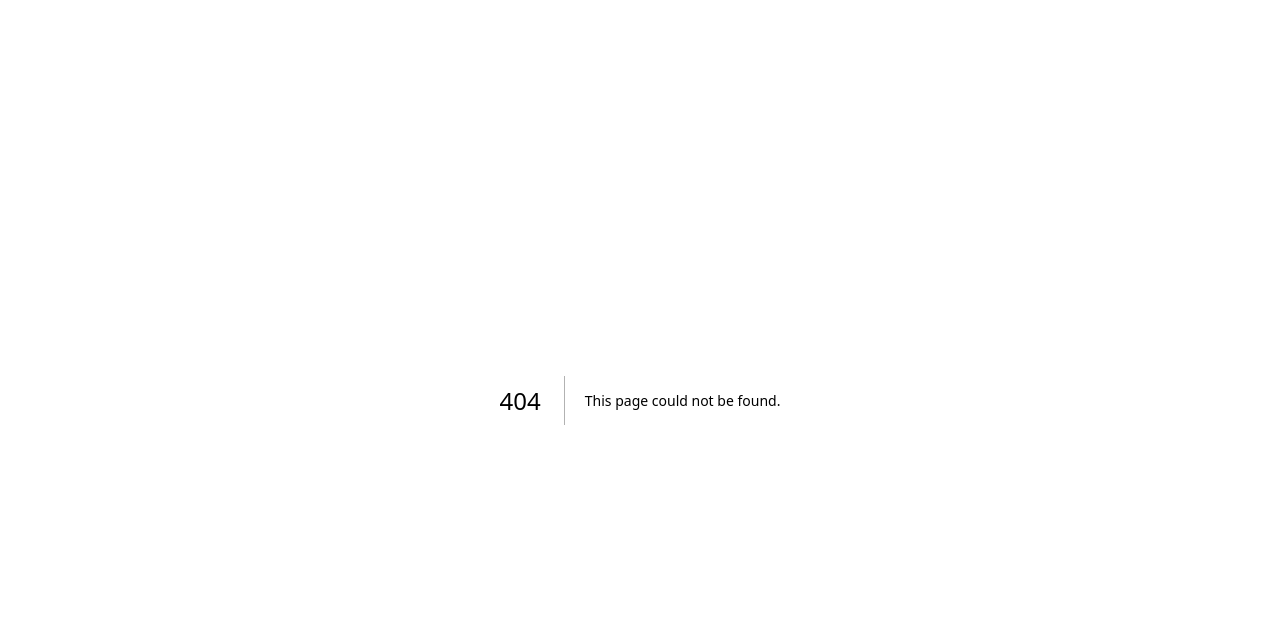
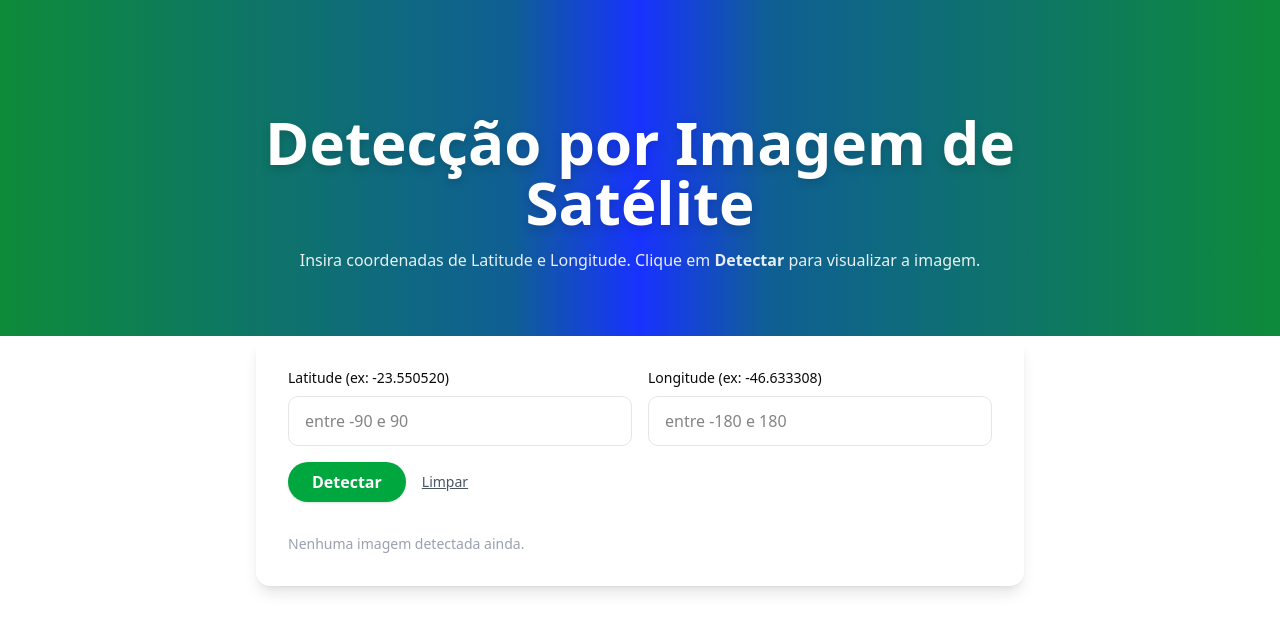
Before and after one commit to vinicaliel/SolarDetect-Fullstack, a Next.js app in the folder solar-detect-front/: page /solardetect in a window 1280 px wide. Before the commit this address had no page. Shown: the top 632 px of the page. Built offline with nearby package versions, Linux system fonts and the light colour scheme.

Commit message:
feat: solar detect frontend

```diff
--- a/solar-detect-front/src/app/globals.css
+++ b/solar-detect-front/src/app/globals.css
@@ -120,3 +120,7 @@
     @apply bg-background text-foreground;
   }
 }
+
+.hero-gradient {
+  background: linear-gradient(90deg, #0d8b3a 0%, #0f5f94 40%, #1832ff 50%, #0f5f94 60%, #0d8b3a 100%);
+}
--- /dev/null
+++ b/solar-detect-front/src/app/solardetect/page.tsx
@@ -0,0 +1,186 @@
+"use client";
+import { useState, FormEvent } from "react";
+
+export default function SolarDetect() {
+  const [lat, setLat] = useState<string>("");
+  const [lon, setLon] = useState<string>("");
+  const [error, setError] = useState<string>("");
+  const [loading, setLoading] = useState<boolean>(false);
+  const [imageUrl, setImageUrl] = useState<string | null>(null);
+
+  // Função para validar e formatar lat/lon
+  function parseAndFormat(value: string | number, type: "lat" | "lon"): string | null {
+    if (value === "" || value === null || value === undefined) return null;
+    const normalized = String(value).replace(",", ".").trim();
+    const n = parseFloat(normalized);
+    if (Number.isNaN(n)) return null;
+
+    if (type === "lat" && (n < -90 || n > 90)) return null;
+    if (type === "lon" && (n < -180 || n > 180)) return null;
+
+    return n.toFixed(6); // 6 casas decimais
+  }
+
+  // Handler principal
+  async function handleDetect(e: FormEvent) {
+    e.preventDefault();
+    setError("");
+    setImageUrl(null);
+    setLoading(true);
+
+    const latF = parseAndFormat(lat, "lat");
+    const lonF = parseAndFormat(lon, "lon");
+
+    if (!latF || !lonF) {
+      setError("Insira latitude (-90 a 90) e longitude (-180 a 180) válidas.");
+      setLoading(false);
+      return;
+    }
+
+    const API_BASE = process.env.NEXT_PUBLIC_API_URL || "http://localhost:8080";
+    const url = `${API_BASE}/api/predict?lat=${latF}&lon=${lonF}`;
+
+    try {
+      const res = await fetch(url);
+
+      if (!res.ok) throw new Error(`Erro HTTP ${res.status}`);
+
+      const contentType = res.headers.get("content-type") || "";
+
+      if (contentType.includes("image")) {
+        // Resposta binária (imagem PNG)
+        const blob = await res.blob();
+        const blobUrl = URL.createObjectURL(blob);
+        setImageUrl(blobUrl);
+      } else if (contentType.includes("application/json")) {
+        // Caso o backend retorne JSON com URL
+        const json = await res.json();
+        setImageUrl(json.image_url || json.url || json.result || null);
+      } else {
+        const txt = await res.text();
+        setError("Formato inesperado: " + txt.slice(0, 100));
+      }
+    } catch (err: any) {
+      console.error(err);
+      setError("Erro ao obter imagem: " + (err.message || err));
+    } finally {
+      setLoading(false);
+    }
+  }
+
+  return (
+    <div className="min-h-screen flex flex-col">
+      {/* Hero Section */}
+      <header className="hero-gradient text-white py-28 px-6 flex justify-center items-center">
+        <div className="max-w-4xl text-center">
+          <h1 className="text-4xl sm:text-5xl md:text-6xl font-extrabold drop-shadow-lg">
+            Detecção por Imagem de Satélite
+          </h1>
+          <p className="mt-4 text-sm sm:text-base opacity-90">
+            Insira coordenadas de Latitude e Longitude. Clique em{" "}
+            <span className="font-semibold">Detectar</span> para visualizar a imagem.
+          </p>
+        </div>
+      </header>
+
+      {/* Form Section */}
+      <main className="flex-1 bg-white -mt-12 pb-12">
+        <div className="max-w-3xl mx-auto bg-white rounded-xl shadow-lg p-8">
+          <form onSubmit={handleDetect} className="space-y-4">
+            <div className="grid grid-cols-1 sm:grid-cols-2 gap-4">
+              <label className="flex flex-col">
+                <span className="text-sm font-medium mb-2">
+                  Latitude (ex: -23.550520)
+                </span>
+                <input
+                  type="text"
+                  inputMode="decimal"
+                  step="any"
+                  value={lat}
+                  onChange={(e) => setLat(e.target.value)}
+                  placeholder="entre -90 e 90"
+                  className="px-4 py-3 border rounded-lg focus:outline-none focus:ring-2 focus:ring-blue-300"
+                />
+              </label>
+
+              <label className="flex flex-col">
+                <span className="text-sm font-medium mb-2">
+                  Longitude (ex: -46.633308)
+                </span>
+                <input
+                  type="text"
+                  inputMode="decimal"
+                  step="any"
+                  value={lon}
+                  onChange={(e) => setLon(e.target.value)}
+                  placeholder="entre -180 e 180"
+                  className="px-4 py-3 border rounded-lg focus:outline-none focus:ring-2 focus:ring-blue-300"
+                />
+              </label>
+            </div>
+
+            <div className="flex items-center gap-4">
+              <button
+                type="submit"
+                disabled={loading}
+                className="bg-green-600 text-white px-6 py-2 rounded-full font-semibold shadow hover:bg-green-700 disabled:opacity-60"
+              >
+                {loading ? "Detectando..." : "Detectar"}
+              </button>
+
+              <button
+                type="button"
+                onClick={() => {
+                  setLat("");
+                  setLon("");
+                  setImageUrl(null);
+                  setError("");
+                }}
+                className="text-sm text-gray-600 underline"
+              >
+                Limpar
+              </button>
+            </div>
+
+            {error && <p className="text-red-600 mt-2">{error}</p>}
+          </form>
+
+          {/* Resultado */}
+          <div className="mt-8">
+            {imageUrl ? (
+              <div className="space-y-3">
+                <p className="text-sm text-gray-600">Imagem retornada pelo backend:</p>
+                <div className="border rounded-lg overflow-hidden">
+                  <img
+                    src={imageUrl}
+                    alt="Resultado de detecção"
+                    className="w-full object-contain max-h-[60vh] bg-gray-50"
+                  />
+                </div>
+                <div className="flex gap-3">
+                  <a
+                    href={imageUrl}
+                    target="_blank"
+                    rel="noopener noreferrer"
+                    className="text-sm px-3 py-2 border rounded hover:bg-gray-50"
+                  >
+                    Abrir em nova aba
+                  </a>
+                  <a
+                    href={imageUrl}
+                    download
+                    className="text-sm px-3 py-2 border rounded hover:bg-gray-50"
+                  >
+                    Baixar imagem
+                  </a>
+                </div>
+              </div>
+            ) : (
+              <p className="text-sm text-gray-400">Nenhuma imagem detectada ainda.</p>
+            )}
+          </div>
+        </div>
+      </main>
+    </div>
+  );
+}
```
Also changed, not shown: 1 other file (tests, documents, lock files or other folders).
